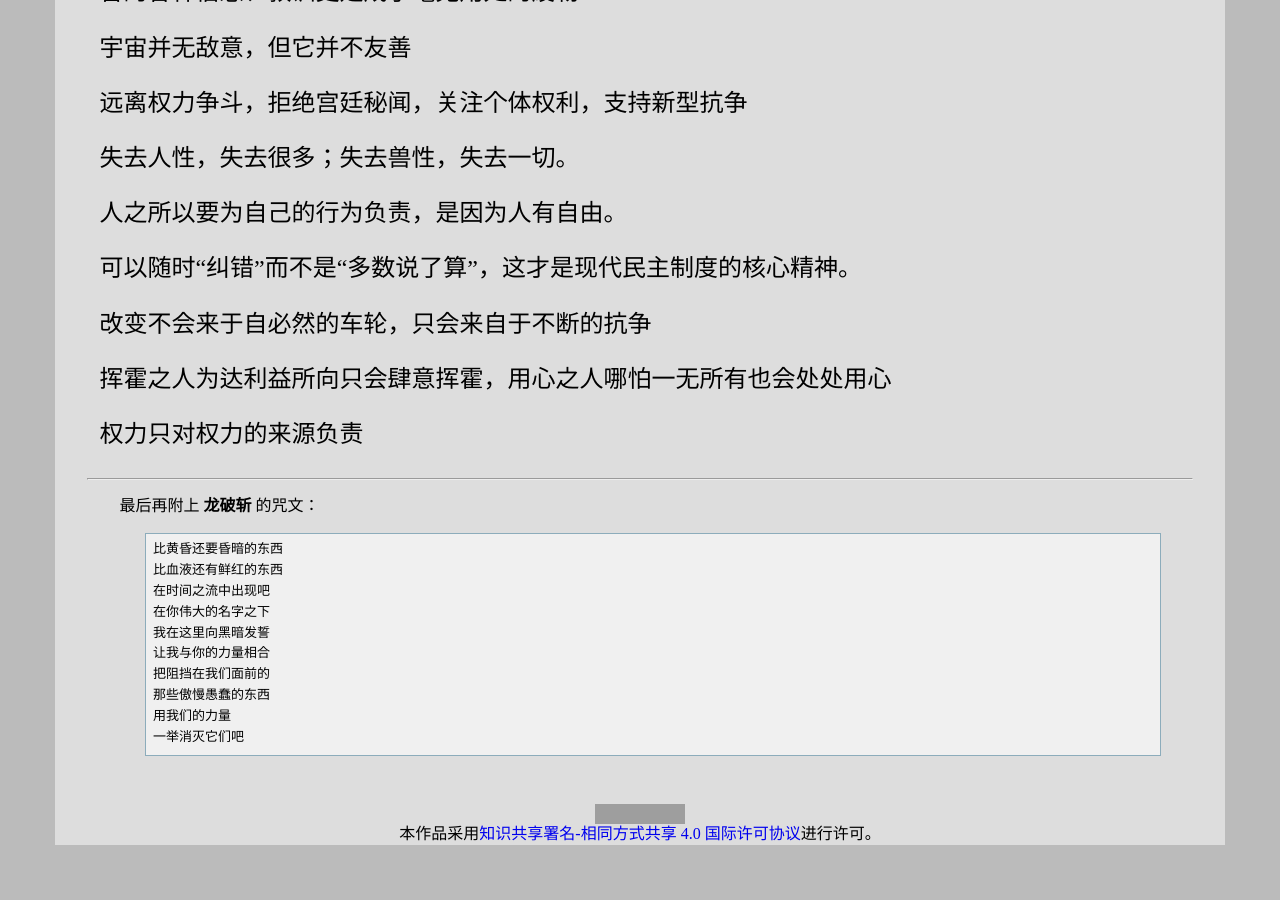
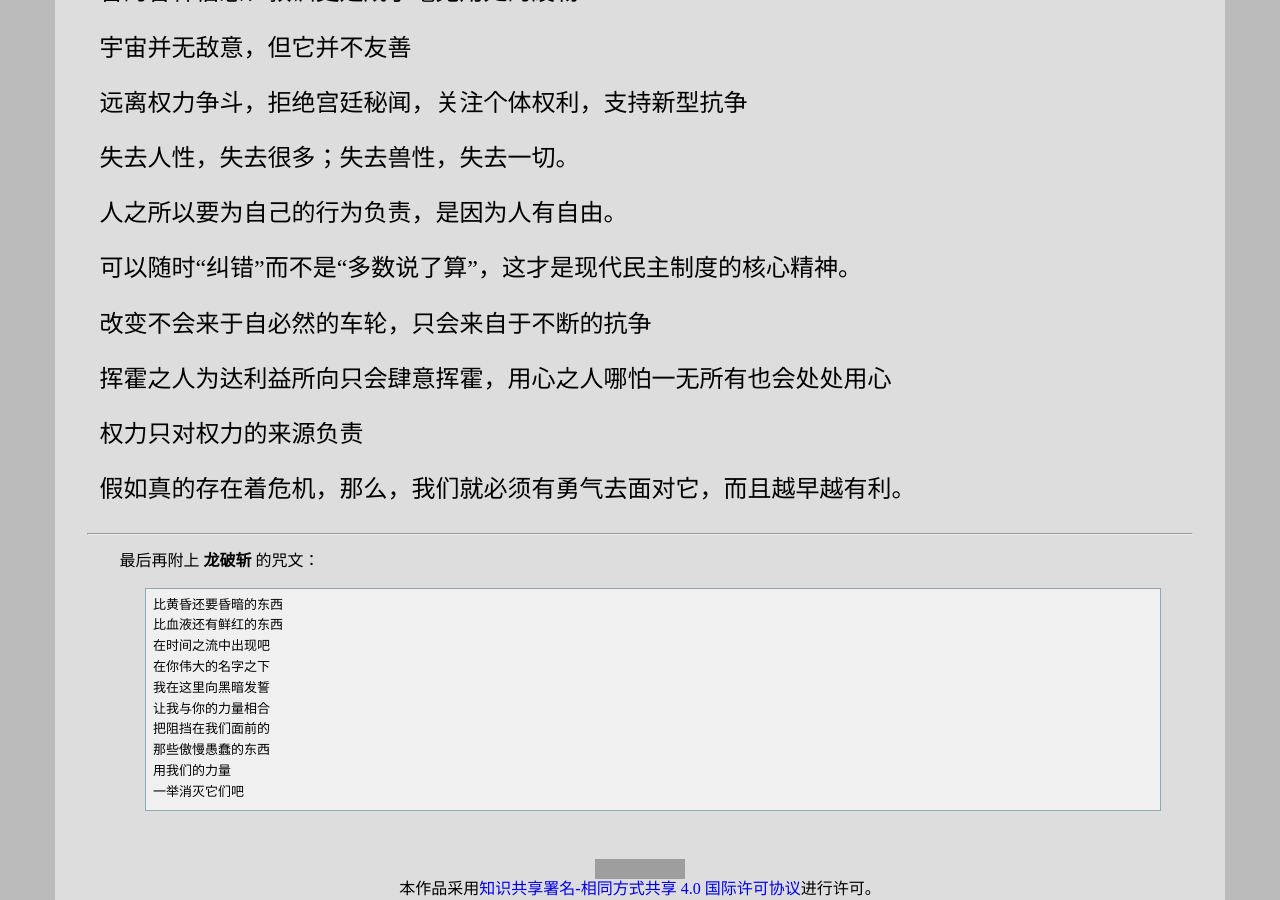
Before and after one commit to leiqin/leiqin.github.io, a Jekyll site: the page built from shoucang/revelation.markdown, in a window 1280 px wide and 900 px high, scrolled down 6611 px. Built offline with Jekyll 4.4.1, drawn with Linux system fonts in a browser that asks for light colours; nearby versions of some CDN libraries; before the commit the page ends 7456 px from its top, so only the background shows below that; grey boxes are pictures that could not be loaded.

Commit message:
+ 添加克雷圣经 假如真的存在着危机，那么，我们就必须有勇气去面对它，而且越早越有利。

```diff
--- a/shoucang/revelation.markdown
+++ b/shoucang/revelation.markdown
@@ -352,6 +352,9 @@ title: 克雷圣经
 权力只对权力的来源负责
 :	图书 [《天地翻覆》](https://play.google.com/store/books/details/%E6%9D%A8%E7%BB%A7%E7%BB%B3_%E8%91%97_%E5%A4%A9%E5%9C%B0%E7%BF%BB%E8%A6%86?id=4d4qDwAAQBAJ) 第一章 文革前发生的重大事件
 
+假如真的存在着危机，那么，我们就必须有勇气去面对它，而且越早越有利。
+:	凯南长电 乔治·凯南
+
 * * *
 
 最后再附上 **龙破斩** 的咒文：
```
